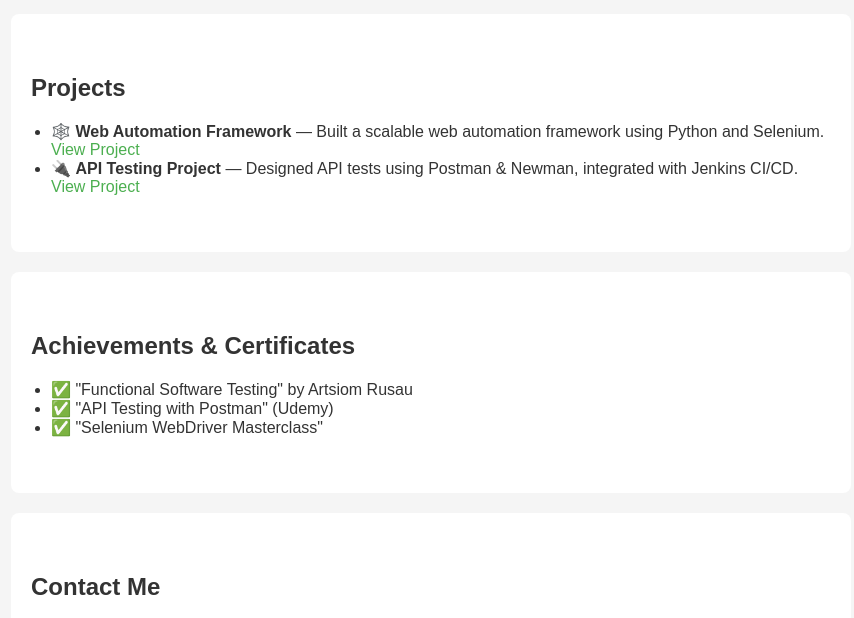
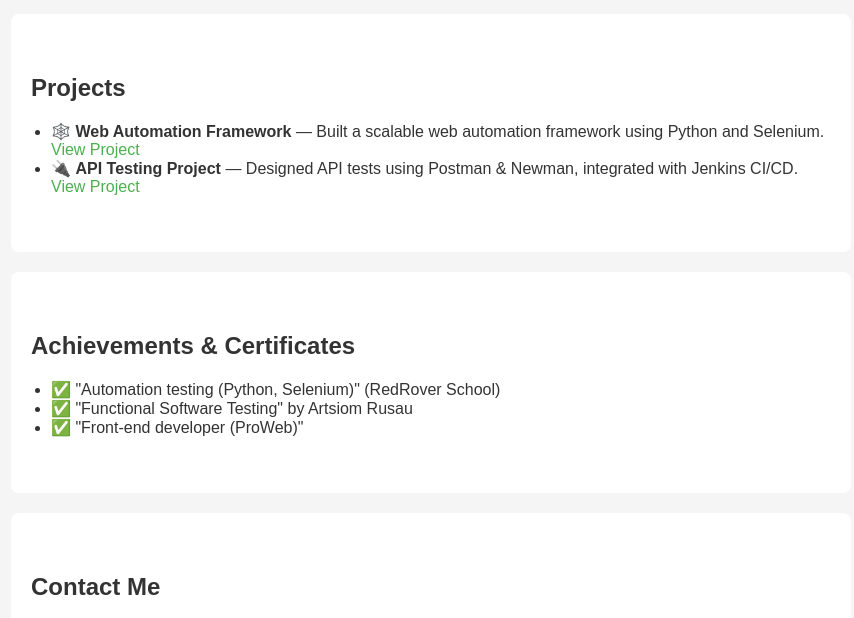
Before and after one commit to dileen-mollis/dilnoza-qaauto, a plain HTML site: page index.html in a window 1280 px wide. Shown: the part 837-1455 px from the top of the page, without its empty margins (209-1063 px from the left). Drawn offline with Linux system fonts and the light colour scheme.

Commit message:
Update index.html

```diff
--- a/index.html
+++ b/index.html
@@ -74,9 +74,9 @@
 <section>
   <h2>Achievements & Certificates</h2>
   <ul>
+    <li>✅ "Automation testing (Python, Selenium)" (RedRover School)</li>
     <li>✅ "Functional Software Testing" by Artsiom Rusau</li>
-    <li>✅ "API Testing with Postman" (Udemy)</li>
-    <li>✅ "Selenium WebDriver Masterclass"</li>
+    <li>✅ "Front-end developer (ProWeb)"</li>
   </ul>
 </section>
 
```
